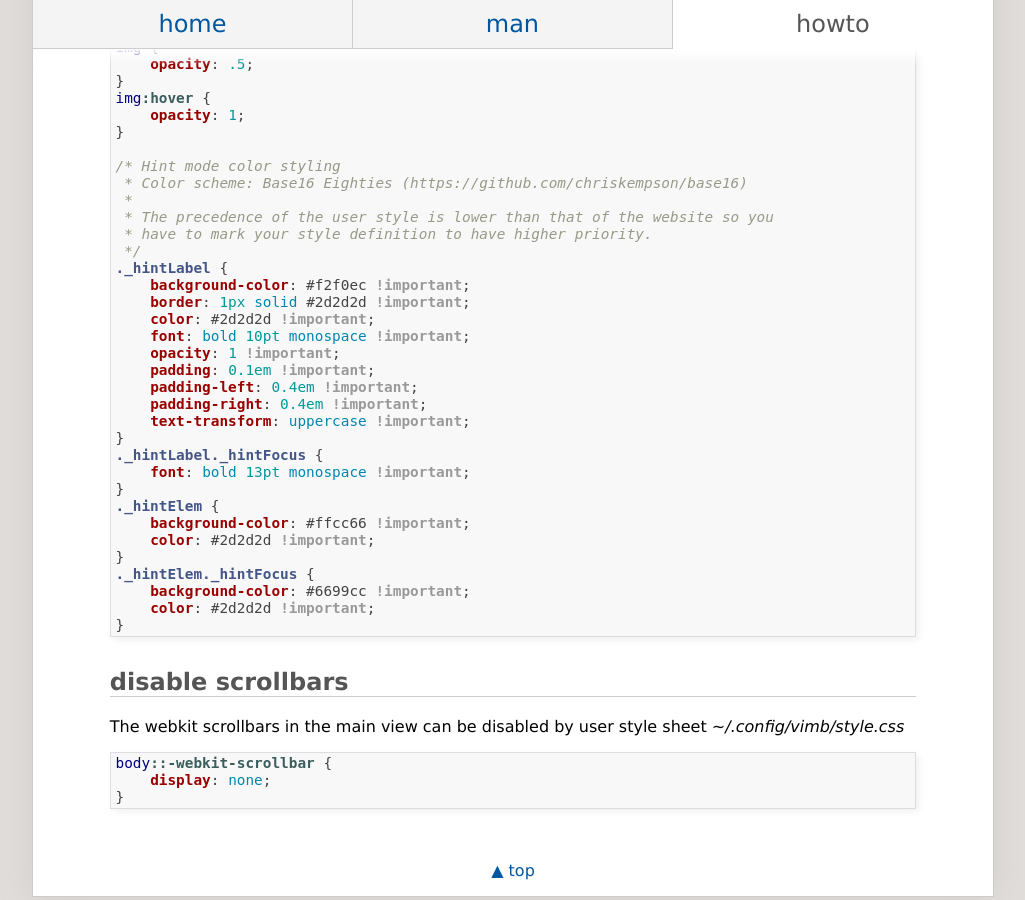
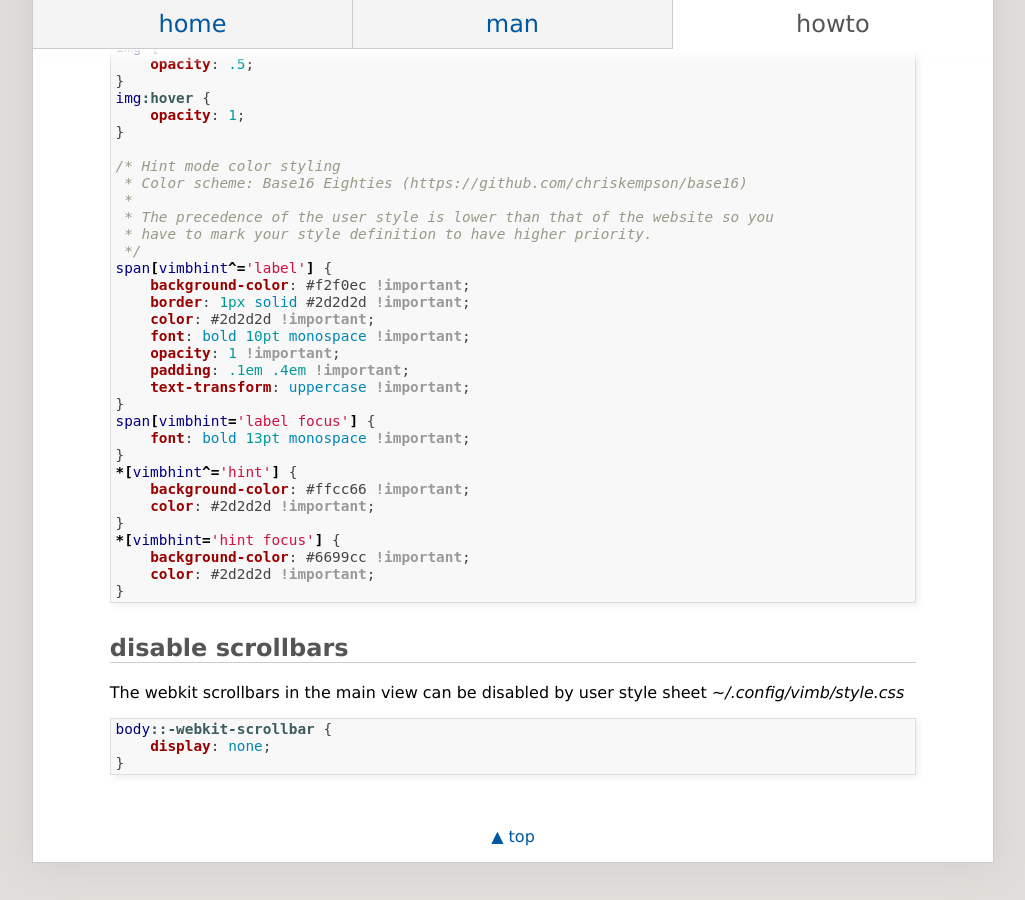
Before and after one commit to fanglingsu/vimb, a Jekyll site: the page built from howto.md, in a window 1280 px wide and 900 px high, scrolled down 3042 px. Shown: the whole window, without its empty margins (127-1152 px from the left). Built offline with Jekyll 4.4.1, drawn with Linux system fonts in a browser that asks for light colours.

Commit message:
Use the new vimbhint attribute base styling.

```diff
--- a/howto.md
+++ b/howto.md
@@ -180,25 +180,23 @@ img:hover {
  * The precedence of the user style is lower than that of the website so you
  * have to mark your style definition to have higher priority.
  */
-._hintLabel {
+span[vimbhint^='label'] {
     background-color: #f2f0ec !important;
     border: 1px solid #2d2d2d !important;
     color: #2d2d2d !important;
     font: bold 10pt monospace !important;
     opacity: 1 !important;
-    padding: 0.1em !important;
-    padding-left: 0.4em !important;
-    padding-right: 0.4em !important;
+    padding: .1em .4em !important;
     text-transform: uppercase !important;
 }
-._hintLabel._hintFocus {
+span[vimbhint='label focus'] {
     font: bold 13pt monospace !important;
 }
-._hintElem {
+*[vimbhint^='hint'] {
     background-color: #ffcc66 !important;
     color: #2d2d2d !important;
 }
-._hintElem._hintFocus {
+*[vimbhint='hint focus'] {
     background-color: #6699cc !important;
     color: #2d2d2d !important;
 }
```
